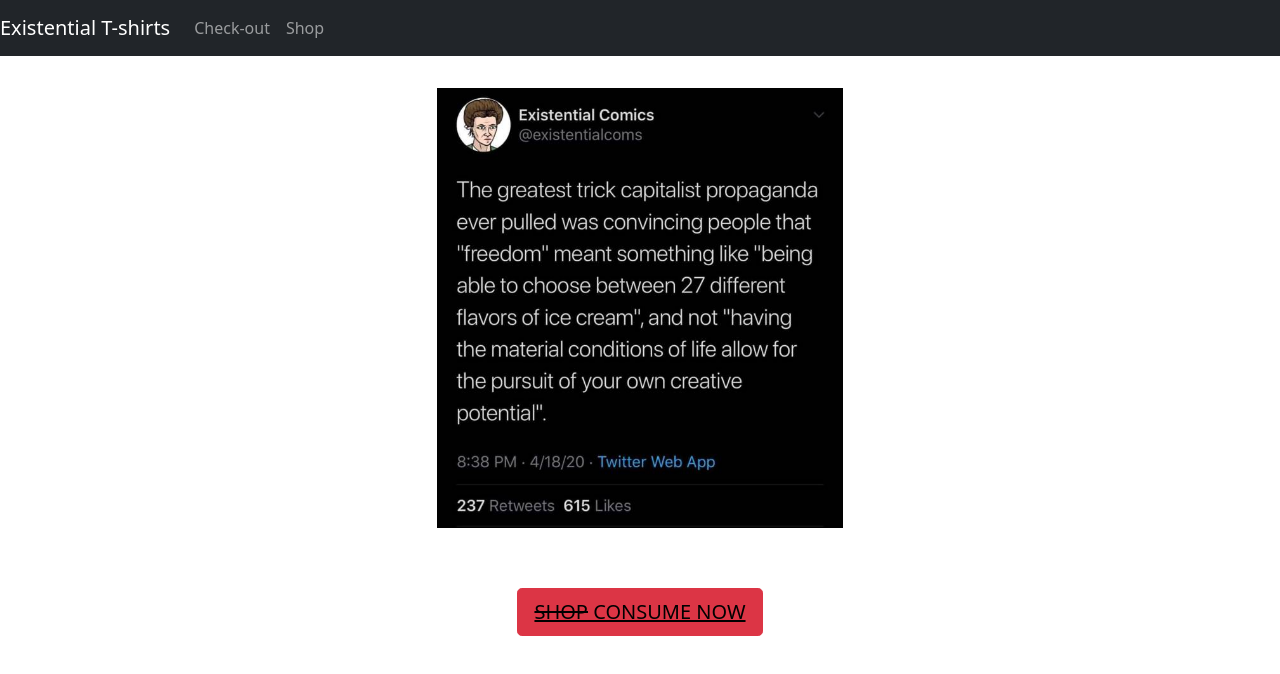
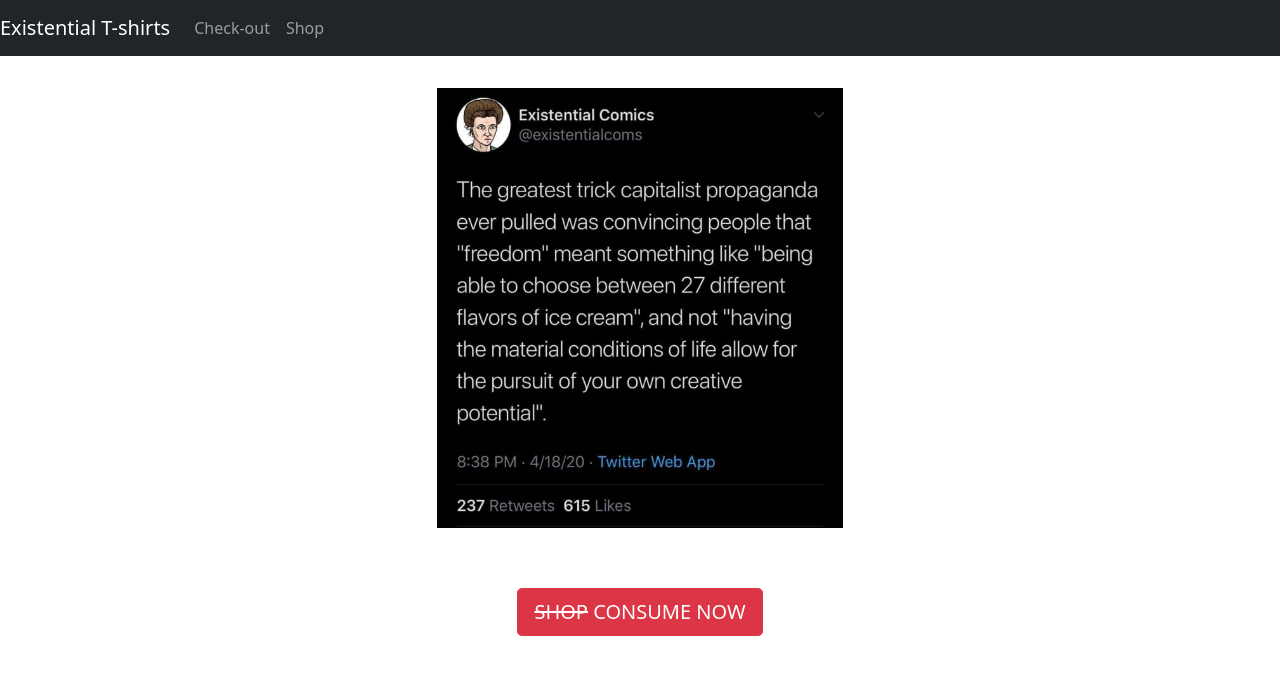
Before and after one commit to muratcan-yuksel/shopping-cart-react, a React (Create React App) app: page / in a window 1280 px wide. Shown: the top 674 px of the page. Built offline with nearby package versions, Linux system fonts and the light colour scheme.

Commit message:
solved the same issue with consume button

```diff
--- a/src/pages/index.js
+++ b/src/pages/index.js
@@ -15,7 +15,7 @@
 
 <button type="button" style={{marginTop:"3em"}} className="btn btn-danger btn-lg">
 
-  <Link style={ {color:"black"}} to="/Shop">
+  <Link className="consumeBtn" to="/Shop">
   <del>SHOP</del> CONSUME NOW
   </Link>
 
--- a/src/styles/layout.css
+++ b/src/styles/layout.css
@@ -30,3 +30,7 @@
 color:white;
 text-decoration: none;
 }
+.consumeBtn{
+    color:white;
+text-decoration: none;
+}
```
